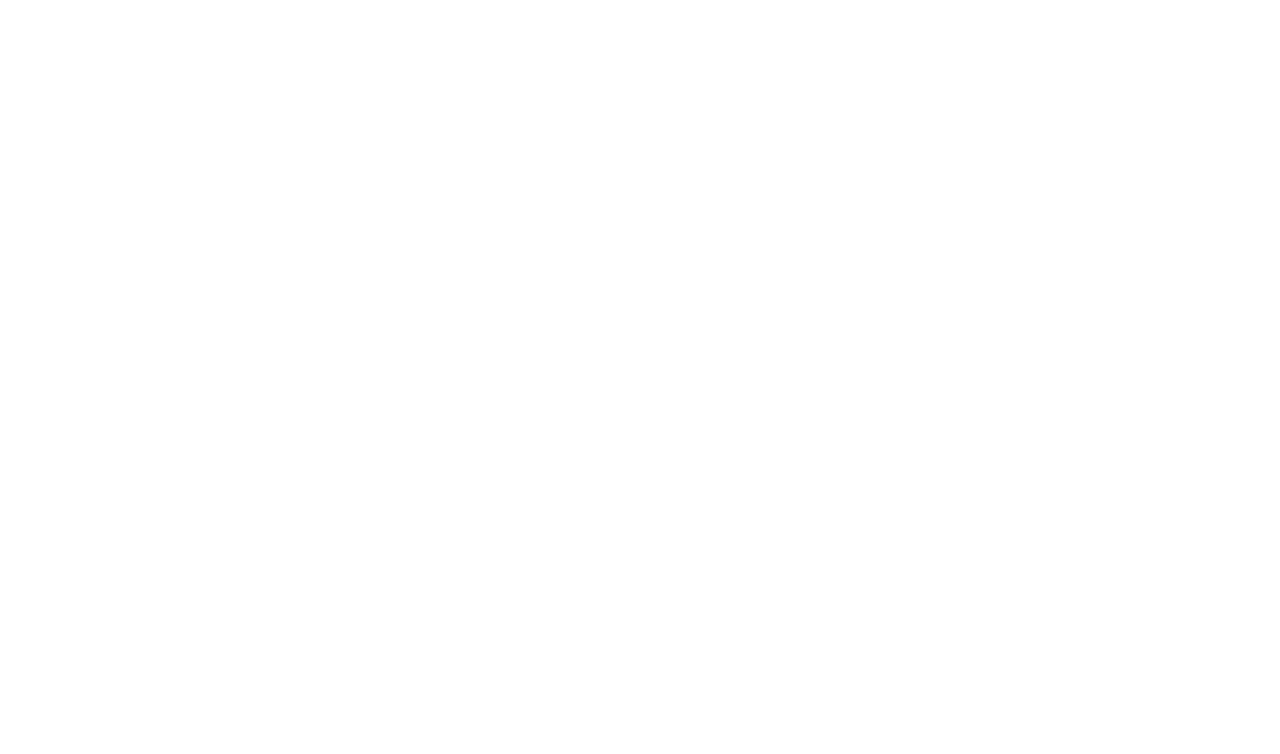
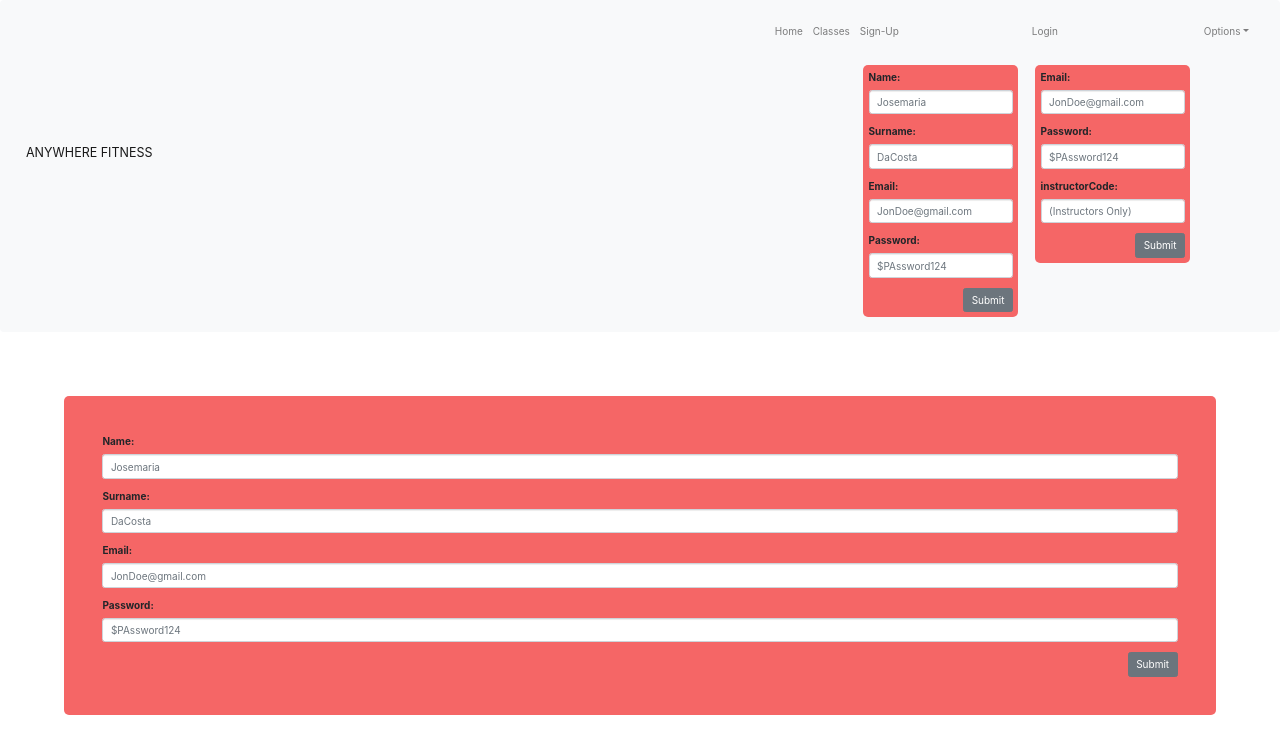
Before and after one commit to BW-Anywhere-Fitness-Nov-18-22/front-end, a React (Create React App) app: page /Sign-Up in a window 1280 px wide. Shown: the top 754 px of the page. Built offline with nearby package versions, Linux system fonts and the light colour scheme.

Commit message:
More inputs added to SignUp

```diff
--- a/src/App.js
+++ b/src/App.js
@@ -8,6 +8,12 @@ import SignUp from './components/SignUp';
 function App() {
   return (
     <div>
+       <Navigation />
+
+{/* logo
+ */}
+
+<SignUp />
     </div>
   );
 }
--- a/src/components/SignUp.js
+++ b/src/components/SignUp.js
@@ -5,6 +5,14 @@ export default function SignUp(props) {
     return (
         <div className="SignUp-Container">
             <Form>
+                <FormGroup>
+                    <Label for="exampleName">Name:</Label>
+                    <Input type="text" name="name" id="name" placeholder="Josemaria" />
+                </FormGroup>
+                <FormGroup>
+                    <Label for="exampleSurname">Surname:</Label>
+                    <Input type="text" name="name" id="name" placeholder="DaCosta" />
+                </FormGroup>
                 <FormGroup>
                     <Label for="exampleEmail">Email:</Label>
                     <Input type="email" name="email" id="exampleEmail" placeholder="JonDoe@gmail.com" />
```
